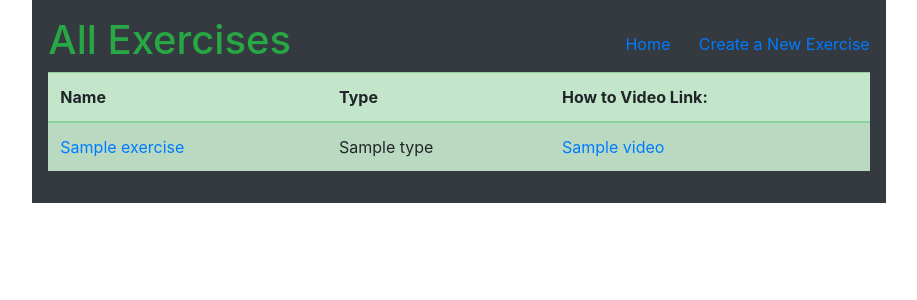
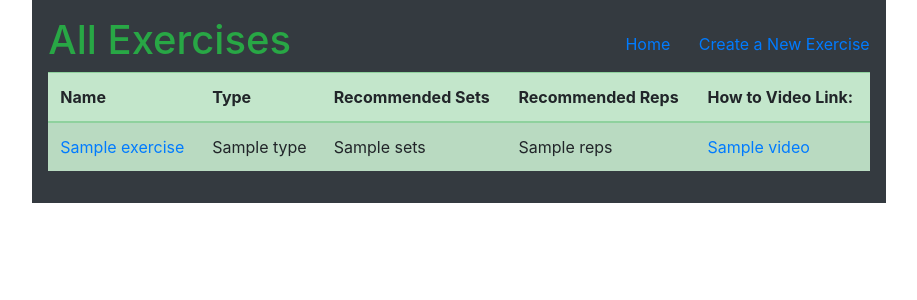
Before and after one commit to jdawlabani/meFit, a Flask app: template flask_app/templates/all_exercises.html in a window 1280 px wide. Shown: the top 300 px of the page, without its empty margins (181-1098 px from the left). Run offline with Flask 2, Linux system fonts and the light colour scheme; the template is opened without the code that fills it: most values are stand-ins (such as "Sample title", 1, 10 or a date in 2020).

Commit message:
First save of Saturday

```diff
--- a/flask_app/models/exercise.py
+++ b/flask_app/models/exercise.py
@@ -18,6 +18,8 @@ class Exercise:
         self.name = data['name']
         self.type = data['type']
         self.video = data['video']
+        self.sets = data['sets']
+        self.reps = data['reps']
         self.created_at = data['created_at']
         self.updated_at = data['updated_at']
         self.workouts = []
--- a/flask_app/templates/all_exercises.html
+++ b/flask_app/templates/all_exercises.html
@@ -22,6 +22,8 @@
                 <tr>
                     <th scope="col">Name</th>
                     <th scope="col">Type</th>
+                    <th scope="col">Recommended Sets</th>
+                    <th scope="col">Recommended Reps</th>
                     <th scope="col">How to Video Link:</th>
                 </tr>
             </thead>
@@ -30,6 +32,8 @@
                     <tr>
                         <td><a href="/exercises/{{exercise.id}}">{{exercise.name}}</a></td>
                         <td>{{exercise.type}}</td>
+                        <td>{{exercise.sets}}</td>
+                        <td>{{exercise.reps}}</td>
                         <td><a href={{exercise.video}}>{{exercise.video}}</a></td>
                     </tr>
                 {% endfor %}
--- a/flask_app/templates/new_exercise.html
+++ b/flask_app/templates/new_exercise.html
@@ -48,6 +48,9 @@
                     <option value="10">10</option>
                     <option value="11">11</option>
                     <option value="12">12</option>
+                    <option value="13">13</option>
+                    <option value="14">14</option>
+                    <option value="15">15</option>
                 </select>
             </div>
             <label for="video">How to video link:</label>
```
Also changed, not shown: 3 other files.
